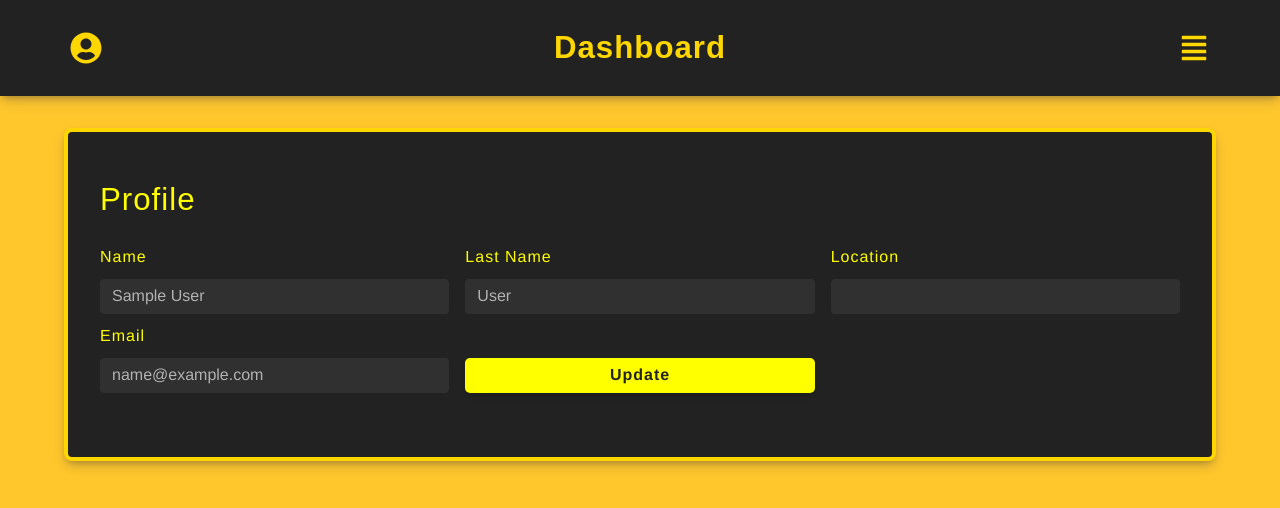
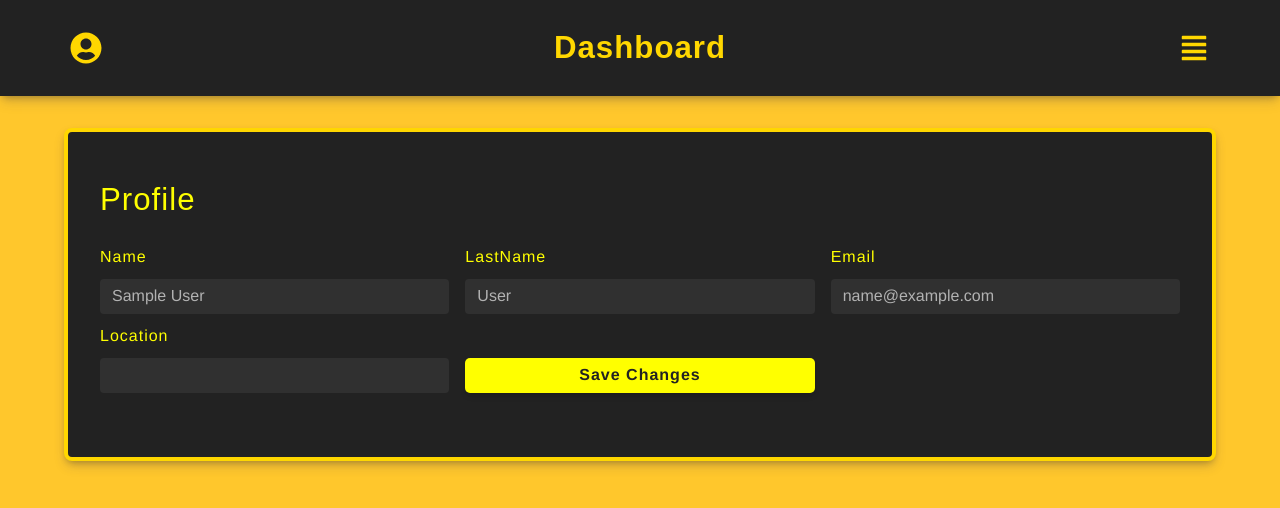
Before and after one commit to DrakonZZZ/Personer, a React (Vite) app: page /dashboard/profile in a window 1280 px wide. Shown: the top 508 px of the page. Built offline with nearby package versions, Linux system fonts and the light colour scheme; sample sign-in values are in the browser's storage.

Commit message:
profile update settings

```diff
--- a/features/users/userSlice.js
+++ b/features/users/userSlice.js
@@ -31,6 +31,22 @@ export const loginUser = createAsyncThunk(
   async (user, thunkPoint) => {
     try {
       const res = await endPoint.post('/auth/login', user);
+      return res.data;
+    } catch (error) {
+      return thunkPoint.rejectWithValue(error.response.data.msg);
+    }
+  }
+);
+
+export const updateUser = createAsyncThunk(
+  'user/updateUser',
+  async (user, thunkPoint) => {
+    try {
+      const res = await endPoint.patch('/auth/updateUser', user, {
+        headers: {
+          Authorization: `Bearer ${thunkPoint.getState().user.userInfo.token}`,
+        },
+      });
       return res.data;
     } catch (error) {
       return thunkPoint.rejectWithValue(error.response.data.msg);
@@ -80,6 +96,21 @@ const userSlice = createSlice({
       state.isLoading = false;
       toast(payload);
     },
+    [updateUser.pending]: (state) => {
+      state.isLoading = true;
+    },
+    [updateUser.fulfilled]: (state, { payload }) => {
+      const { user } = payload;
+      state.isLoading = false;
+      state.user = user;
+
+      addDataToSession(user);
+      toast.success('Your Profile has been updated!');
+    },
+    [updateUser.rejected]: (state, { payload }) => {
+      state.isLoading = false;
+      toast(payload);
+    },
   },
 });
 
--- a/src/components/Nav.jsx
+++ b/src/components/Nav.jsx
@@ -120,7 +120,7 @@ const Nav = () => {
             <FaUserCircle />
           </button>
           <div className={`dropdown ${logoutDisplay ? 'show-dropdown' : ''}`}>
-            <div className="border">Drak</div>
+            <div className="border">{userInfo?.name}</div>
             <button
               type="button"
               className="dropdown-btn"
--- a/src/pages/dashboard/Profile.jsx
+++ b/src/pages/dashboard/Profile.jsx
@@ -2,6 +2,7 @@ import { useDispatch, useSelector } from 'react-redux';
 import { FormSec } from '../../components';
 import { styled } from 'styled-components';
 import { useState } from 'react';
+import { updateUser } from '../../../features/users/userSlice';
 
 export const StyledInterface = styled.main`
   border: 4px solid var(--primary-2);
@@ -84,54 +85,57 @@ const Profile = () => {
   const [userData, setUserdata] = useState({
     name: userInfo?.name || '',
     email: userInfo?.email || '',
-    last: userInfo?.lastName || '',
-    loc: userInfo?.location || '',
+    lastName: userInfo?.lastName || '',
+    location: userInfo?.location || '',
   });
 
-  const { name, email, last, loc } = userData;
+  const { name, email, lastName, location } = userData;
 
-  const submitHandler = (e) => {
-    e.preventdefault();
-    if (!name || !email || !last || !loc) {
+  const handleSubmit = (e) => {
+    e.preventDefault();
+    if (!name || !email || !lastName || !location) {
       console.log('please fill out all fields');
       return;
     }
+    dispatch(updateUser({ name, lastName, email, location }));
   };
-  const changeHandler = (e) => {
+
+  const handleChange = (e) => {
+    console.log(e.target.name, e.target.value);
     setUserdata({ ...userData, [e.target.name]: e.target.value });
   };
   return (
     <StyledInterface>
-      <form onSubmit={submitHandler} className="form">
-        <h3>Profile</h3>
+      <form className="form" onSubmit={handleSubmit}>
+        <h3>profile</h3>
         <div className="form-center">
           <FormSec
             type="text"
             name="name"
-            value={name}
-            handleChange={changeHandler}
+            value={userData.name}
+            handleChange={handleChange}
           />
           <FormSec
             type="text"
-            lableText="last name"
-            name="last"
-            value={last}
-            handleChange={changeHandler}
+            labelText="last name"
+            name="lastName"
+            value={userData.lastName}
+            handleChange={handleChange}
+          />
+          <FormSec
+            type="email"
+            name="email"
+            value={userData.email}
+            handleChange={handleChange}
           />
           <FormSec
             type="text"
             name="location"
-            value={loc}
-            handleChange={changeHandler}
-          />
-          <FormSec
-            type="email"
-            name="email"
-            value={email}
-            handleChange={changeHandler}
+            value={userData.location}
+            handleChange={handleChange}
           />
           <button type="submit" className="btn btn-block" disabled={isLoading}>
-            {isLoading ? 'Updating...' : 'Update'}
+            {isLoading ? 'Please Wait...' : 'save changes'}
           </button>
         </div>
       </form>
```
